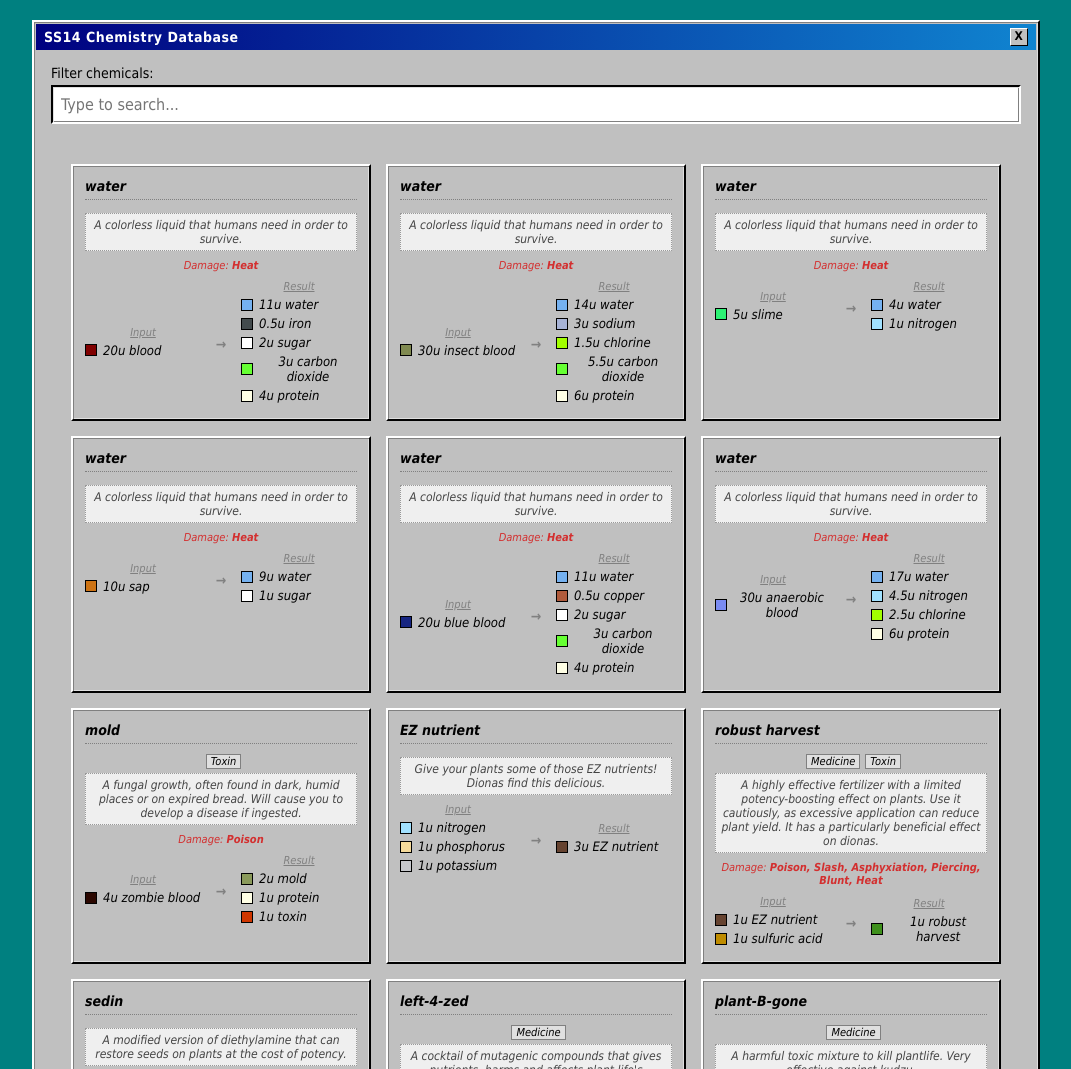
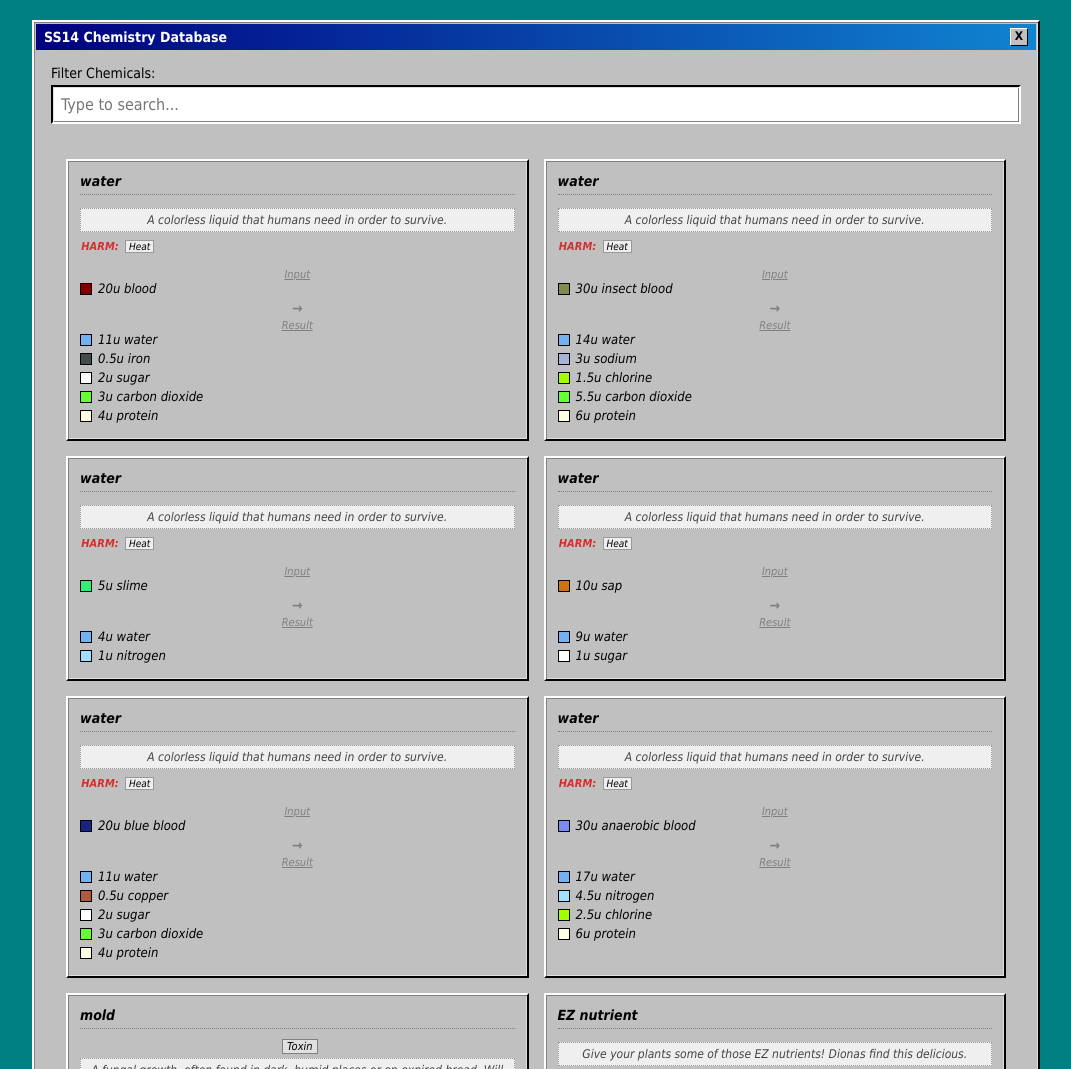
Before and after one commit to alex-infdev/ss14-chem-cookbook, a plain HTML site: page index.html in a window 1280 px wide. Shown: the top 1069 px of the page, without its empty margins (104-1175 px from the left). Drawn offline with Linux system fonts and the light colour scheme.

Commit message:
Modify frontend, update metadata, again

```diff
--- a/index.html
+++ b/index.html
@@ -3,23 +3,15 @@
 <head>
     <meta charset="UTF-8">
     <meta name="viewport" content="width=device-width, initial-scale=1.0">
-    <title>SS14 Chemistry</title>
+    <title>SS14 Chem</title>
     <style>
         :root {
             --desktop: #008080;
             --surface: #c0c0c0;
             --text: #000000;
-            --highlight: #ffffff;
-            --shadow-light: #dfdfdf;
-            --shadow-dark: #808080;
-            --shadow-black: #000000;
-            --title-blue: #000080;
-            --title-gradient: #1084d0;
-
-
             --heat: #d32f2f;
             --cold: #1976d2;
-            --overdose: #ff0000;
+            --heal: #006400;
         }
 
         body {
@@ -33,169 +25,68 @@
 
         .win-out {
             background: var(--surface);
-            border-top: 2px solid var(--highlight);
-            border-left: 2px solid var(--highlight);
-            border-right: 2px solid var(--shadow-black);
-            border-bottom: 2px solid var(--shadow-black);
-            box-shadow: 1px 1px 0px var(--shadow-dark) inset, -1px -1px 0px var(--shadow-light) inset;
+            border-top: 2px solid #fff; border-left: 2px solid #fff;
+            border-right: 2px solid #000; border-bottom: 2px solid #000;
+            box-shadow: 1px 1px 0px #808080 inset, -1px -1px 0px #dfdfdf inset;
+        }
+        .win-in {
+            background: #fff;
+            border-top: 2px solid #000; border-left: 2px solid #000;
+            border-right: 2px solid #fff; border-bottom: 2px solid #fff;
+            box-shadow: 1px 1px 0px #dfdfdf inset, -1px -1px 0px #808080 inset;
         }
 
-        .win-in {
-            background: #fff;
-            border-top: 2px solid var(--shadow-black);
-            border-left: 2px solid var(--shadow-black);
-            border-right: 2px solid var(--highlight);
-            border-bottom: 2px solid var(--highlight);
-            box-shadow: 1px 1px 0px var(--shadow-light) inset, -1px -1px 0px var(--shadow-dark) inset;
+        .main-window { max-width: 1000px; margin: 0 auto; padding: 2px; }
+        .title-bar {
+            background: linear-gradient(90deg, #000080, #1084d0);
+            padding: 4px 8px; color: white; font-weight: bold;
+            display: flex; justify-content: space-between; align-items: center;
         }
 
-        .main-window {
-            max-width: 1000px;
-            margin: 0 auto;
-            padding: 2px;
+        input#search { width: 100%; padding: 8px; font-family: 'Tahoma'; font-size: 16px; outline: none; box-sizing: border-box; }
+
+        #app { display: grid; grid-template-columns: repeat(auto-fill, minmax(320px, 1fr)); gap: 15px; padding: 15px; }
+
+        .card { display: flex; flex-direction: column; padding: 2px; }
+        .card-inner { padding: 10px; display: flex; flex-direction: column; height: 100%; box-sizing: border-box; }
+
+        .card-header {
+            font-weight: bold; font-size: 14px; margin-bottom: 8px;
+            display: flex; justify-content: space-between; align-items: flex-start;
+            border-bottom: 1px dotted #808080; padding-bottom: 5px;
         }
 
-        .title-bar {
-            background: linear-gradient(90deg, var(--title-blue), var(--title-gradient));
-            padding: 4px 8px;
-            color: white;
-            font-weight: bold;
-            display: flex;
-            justify-content: space-between;
-            align-items: center;
-            letter-spacing: 0.5px;
-        }
+        .meta-tag { background: #e0e0e0; border: 1px solid #808080; padding: 0 4px; font-size: 11px; margin-left: 5px; }
 
-        .window-body {
-            padding: 15px;
-        }
-
-        #search-container {
-            margin-bottom: 20px;
-        }
-
-        input#search {
-            width: 100%;
-            padding: 8px;
-            font-family: 'Tahoma', sans-serif;
-            font-size: 16px;
-            outline: none;
-            box-sizing: border-box;
-        }
-
-        #app {
-            display: grid;
-            grid-template-columns: repeat(auto-fill, minmax(300px, 1fr));
-            gap: 15px;
-        }
-
-        .card {
-            display: flex;
-            flex-direction: column;
-            padding: 2px;
-        }
-
-        .card-inner {
-            padding: 10px;
-            display: flex;
-            flex-direction: column;
-            height: 100%;
-            box-sizing: border-box;
-        }
-
-        .card-header {
-            font-weight: bold;
-            font-size: 14px;
-            margin-bottom: 8px;
-            display: flex;
-            justify-content: space-between;
-            align-items: flex-start;
-            border-bottom: 1px dotted #808080;
-            padding-bottom: 5px;
-        }
-
-        .card-body {
-            display: flex;
-            justify-content: space-between;
-            align-items: center;
-            gap: 10px;
-        }
-
-        .column { flex: 1; }
-        .arrow-column { flex: 0 0 20px; text-align: center; color: var(--shadow-dark); font-weight: bold; }
-
-        .reagent-list { list-style: none; padding: 0; margin: 0; font-size: 13px; }
-        .reagent-item {
-            display: flex;
-            align-items: center;
-            margin-bottom: 4px;
-        }
-
-        .beaker-dot {
-            width: 10px;
-            height: 10px;
-            border: 1px solid #000;
-            margin-right: 6px;
-            flex-shrink: 0;
-            display: inline-block;
-        }
-
-        .section-label {
-            font-size: 11px;
-            color: var(--shadow-dark);
-            margin-bottom: 4px;
-            display: block;
-            text-decoration: underline;
+        .overdose-warning {
+            color: white; background: red; font-weight: bold; padding: 1px 4px; font-size: 11px;
+            border: 1px solid #800000;
         }
 
         .recipe-desc {
-            font-style: italic;
-            font-size: 12px;
-            color: #444;
-            margin-bottom: 8px;
-            padding: 4px;
-            background: #efefef;
-            border: 1px dotted #999;
+            font-style: italic; font-size: 12px; color: #444; margin-bottom: 8px;
+            padding: 4px; background: #efefef; border: 1px dotted #999;
         }
 
-        .meta-tag {
-            background: #e0e0e0;
-            border: 1px solid #808080;
-            padding: 0 4px;
-            font-size: 11px;
-            margin-left: 5px;
-            border-radius: 0;
+        .effect-section { font-size: 11px; margin-bottom: 4px; display: flex; gap: 5px; align-items: center; }
+
+        .dmg-label { color: #d32f2f; font-weight: bold; width: 40px; }
+        .heal-label { color: #006400; font-weight: bold; width: 40px; }
+
+        .effect-badge {
+            border: 1px solid #999; padding: 0 3px; background: #eee;
+            font-size: 10px;
         }
 
-        .overdose-warning {
-            color: white;
-            background: red;
-            font-weight: bold;
-            padding: 1px 4px;
-            font-size: 11px;
-        }
+        .reagent-list { list-style: none; padding: 0; margin: 0; font-size: 13px; }
+        .reagent-item { display: flex; align-items: center; margin-bottom: 4px; }
+        .beaker-dot { width: 10px; height: 10px; border: 1px solid #000; margin-right: 6px; display: inline-block; }
 
-        .damage-section {
-            font-size: 11px;
-            margin-bottom: 8px;
-            color: #d32f2f;
-        }
-        .dmg-badge {
-            font-weight: bold;
-            text-transform: uppercase;
-        }
+        .column { flex: 1; }
+        .arrow-column { flex: 0 0 20px; text-align: center; color: #808080; font-weight: bold; }
+        .section-label { font-size: 11px; color: #808080; margin-bottom: 4px; text-decoration: underline; }
 
-        .condition-badge {
-            display: block;
-            font-size: 10px;
-            padding: 1px;
-            margin-top: 2px;
-            border: 1px solid #808080;
-            background: #fff;
-            text-align: center;
-        }
-
-        .status-msg { padding: 20px; text-align: center; font-style: italic; }
+        .condition-badge { font-size: 10px; border: 1px solid #808080; background: #fff; text-align: center; margin-top: 2px; }
     </style>
 </head>
 <body>
@@ -206,21 +97,16 @@
             <div style="background:#c0c0c0; color:black; width:16px; height:16px; text-align:center; line-height:14px; border:1px solid #fff; border-bottom-color:#000; border-right-color:#000; font-size:12px; cursor:pointer;">X</div>
         </div>
 
-        <div class="window-body">
-
-            <div id="search-container">
-                <label for="search" style="display:block; margin-bottom:4px;">Filter chemicals:</label>
+        <div style="padding: 15px;">
+            <div style="margin-bottom: 20px;">
+                <label for="search" style="display:block; margin-bottom:4px;">Filter Chemicals:</label>
                 <input type="text" id="search" class="win-in" placeholder="Type to search..." onkeyup="render()" autofocus>
             </div>
 
-            <div id="app" class="status-msg">
-                Scanning disk for recipes...
-            </div>
+            <div id="app" style="text-align: center; font-style: italic;">Loading database...</div>
         </div>
 
-        <div class="win-in" style="margin: 15px; padding: 4px; font-size: 11px; color: #666;">
-            Ready.
-        </div>
+        <div class="win-in" style="margin: 15px; padding: 4px; font-size: 11px; color: #666;">v1.6</div>
     </div>
 
     <script>
@@ -243,14 +129,11 @@
 
             const filtered = recipes.filter(r =>
                 r.products && r.products.length > 0 &&
-                (
-                    r.id.toLowerCase().includes(query) ||
-                    r.products.some(p => p.name && p.name.toLowerCase().includes(query))
-                )
+                (r.id.toLowerCase().includes(query) || r.products.some(p => p.name && p.name.toLowerCase().includes(query)))
             );
 
             if (filtered.length === 0) {
-                container.innerHTML = `<div style="grid-column: 1/-1; text-align:center; padding: 20px;">No matching records found.</div>`;
+                container.innerHTML = `<div style="grid-column: 1/-1; text-align:center;">No matching records found.</div>`;
                 return;
             }
 
@@ -267,7 +150,14 @@
 
                 let damageHtml = '';
                 if (mainP.damage && mainP.damage.length > 0) {
-                    damageHtml = `<div class="damage-section">Damage: <b>${mainP.damage.join(', ')}</b></div>`;
+                    damageHtml = `<div class="effect-section"><span class="dmg-label">HARM:</span> ` +
+                        mainP.damage.map(d => `<span class="effect-badge">${d}</span>`).join(' ') + `</div>`;
+                }
+
+                let healHtml = '';
+                if (mainP.heals && mainP.heals.length > 0) {
+                    healHtml = `<div class="effect-section"><span class="heal-label">HEAL:</span> ` +
+                        mainP.heals.map(h => `<span class="effect-badge">${h}</span>`).join(' ') + `</div>`;
                 }
 
                 let descHtml = mainP.desc ? `<div class="recipe-desc">${mainP.desc}</div>` : '';
@@ -276,13 +166,17 @@
                 <div class="card win-out">
                     <div class="card-inner">
                         <div class="card-header">
-                            <span>${mainP.name}</span>
+                            <span class="name-text">${mainP.name}</span>
                             <div>${overdoseHtml}</div>
                         </div>
 
                         <div style="margin-bottom:5px;">${tagsHtml}</div>
                         ${descHtml}
-                        ${damageHtml}
+
+                        <div style="margin-bottom: 8px;">
+                            ${damageHtml}
+                            ${healHtml}
+                        </div>
 
                         <div class="card-body">
                             <div class="column">
@@ -297,10 +191,7 @@
                                 </ul>
                             </div>
 
-                            <div class="arrow-column">
-                                &#8594;
-                                ${conditionsHtml}
-                            </div>
+                            <div class="arrow-column">&#8594; ${conditionsHtml}</div>
 
                             <div class="column">
                                 <span class="section-label">Result</span>
```
Also changed, not shown: 1 other file.
